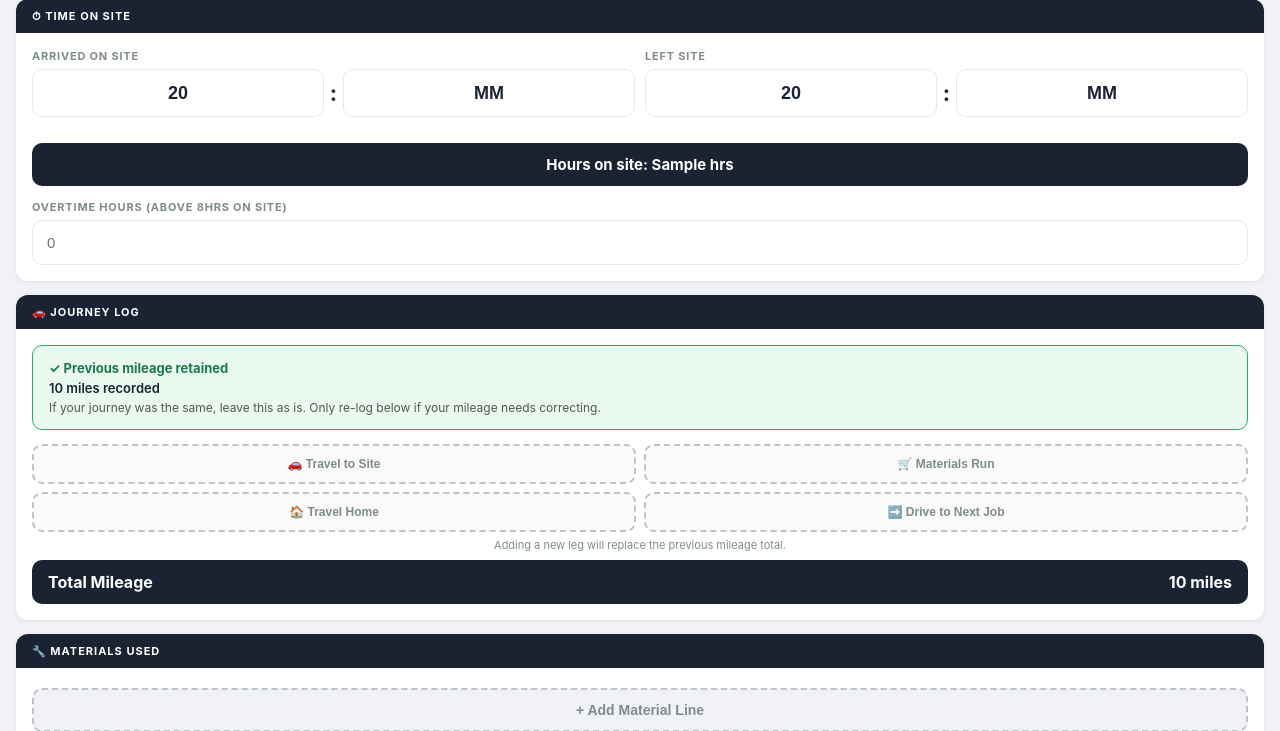
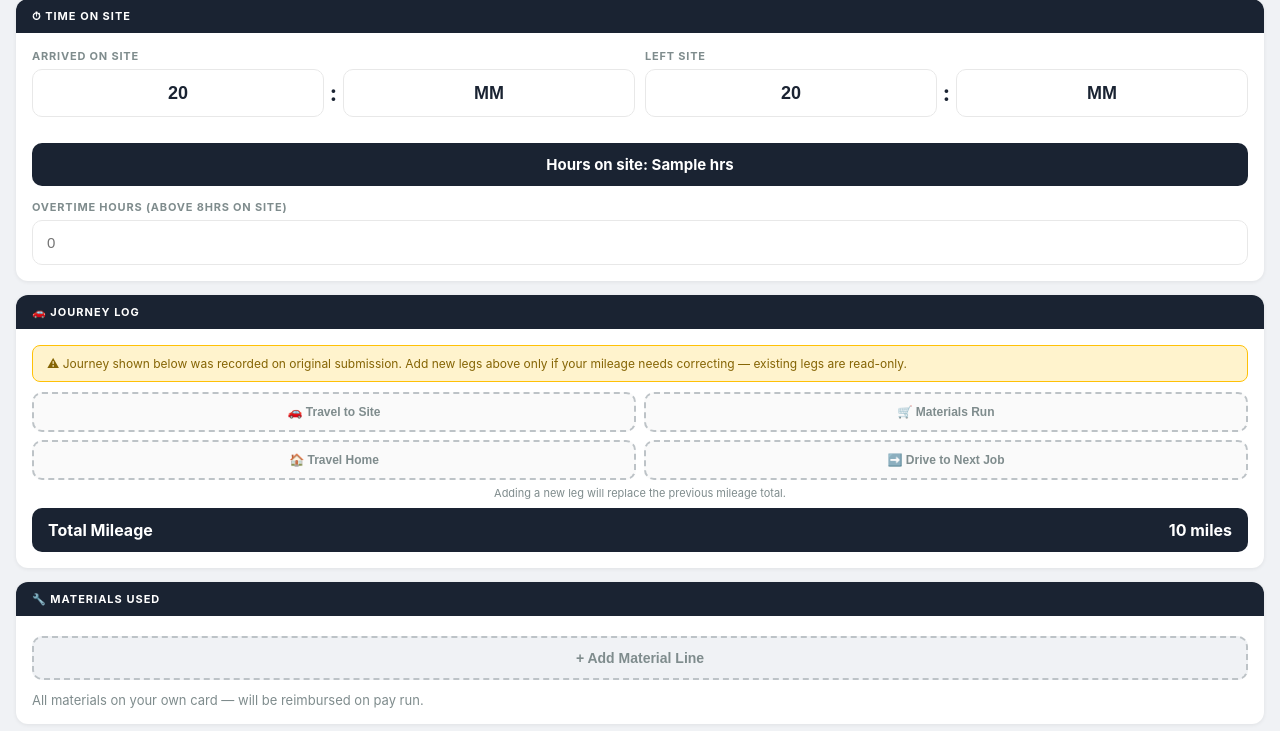
Before and after one commit to RedstonePDM/redstone-pdm-jobcard, a Flask app: template templates/job_card.html in a window 1280 px wide. Shown: the part 636-1367 px from the top of the page. Run offline with Flask 3, Linux system fonts and the light colour scheme; the template is opened without the code that fills it: most values are stand-ins (such as "Sample title", 1, 10 or a date in 2020); parts of the project's set-up code (start-up, migrations or seed data) failed here and were passed over; some libraries are stand-ins or nearby versions.

Commit message:
Update job_card.html

```diff
--- a/templates/job_card.html
+++ b/templates/job_card.html
@@ -471,10 +471,8 @@
     <div class="section-head">🚗 Journey Log</div>
     <div class="section-body">
       {% if edit_card and edit_card.mileage_miles %}
-      <div style="background:#eafaf1;border:1.5px solid #27ae60;border-radius:10px;padding:14px 16px;margin-bottom:14px;">
-        <div style="font-size:13px;font-weight:700;color:#1a7a4a;margin-bottom:4px;">✓ Previous mileage retained</div>
-        <div style="font-size:13px;color:#1a2332;font-weight:600;">{{ edit_card.mileage_miles }} miles recorded</div>
-        <div style="font-size:12px;color:#555;margin-top:4px;">If your journey was the same, leave this as is. Only re-log below if your mileage needs correcting.</div>
+      <div style="background:#fff3cd;border:1px solid #ffc107;border-radius:8px;padding:10px 14px;font-size:12px;color:#856404;margin-bottom:10px;">
+        ⚠ Journey shown below was recorded on original submission. Add new legs above only if your mileage needs correcting — existing legs are read-only.
       </div>
       {% else %}
       <div class="info-box">
@@ -1043,6 +1041,48 @@ window.addEventListener('DOMContentLoaded', function() {
   // Prefill parking
   const parks = window.PREFILL_PARKING || [];
   if (parks.length > 0) parks.forEach(p => addParking(p));
+
+  // Rebuild journey display from stored journey_json (no API needed — just show recorded miles)
+  if (IS_EDIT) {
+    try {
+      const storedJourney = JSON.parse(document.getElementById('journey_json').value || '[]');
+      if (storedJourney && storedJourney.length > 0) {
+        legs = storedJourney;
+        legCount = storedJourney.length;
+        const container = document.getElementById('journey_legs');
+        const typeLabels = { travel: '🚗 Travel to Site', materials: '🛒 Materials Run', home: '🏠 Travel Home', nextjob: '➡️ Drive to Next Job' };
+        const badgeClasses = { travel: 'badge-travel', materials: 'badge-materials', home: 'badge-home', nextjob: 'badge-travel' };
+        const legClasses = { travel: 'travel', materials: 'materials', home: 'home', nextjob: 'travel' };
+        storedJourney.forEach((leg, idx) => {
+          const id = idx + 1;
+          const type = leg.type || 'travel';
+          const miles = parseFloat(leg.miles || 0);
+          const cost = parseFloat(leg.cost || 0);
+          const div = document.createElement('div');
+          div.className = `journey-leg ${legClasses[type] || 'travel'}`;
+          div.id = `leg_${id}`;
+          div.innerHTML = `
+            <span class="leg-type-badge ${badgeClasses[type] || 'badge-travel'}">${typeLabels[type] || type}</span>
+            <div class="leg-row">
+              <div class="field"><label>From</label>
+                <input type="text" id="leg_from_${id}" value="${leg.from || ''}" readonly style="background:#f8f8f8"></div>
+              <div class="field"><label>To</label>
+                <input type="text" id="leg_to_${id}" value="${leg.to || ''}" readonly style="background:#f8f8f8"></div>
+            </div>
+            <div class="leg-miles" id="leg_miles_${id}">${miles > 0 ? (MILEAGE_RATE > 0 ? `${miles} miles — £${cost.toFixed(2)}` : `${miles} miles`) : 'No miles recorded'}</div>
+            ${type === 'nextjob' ? '<div style="font-size:11px;color:#e67e22;margin-top:4px;text-align:center;">⚠ These miles are NOT counted on this card</div>' : ''}
+          `;
+          container.appendChild(div);
+          if (type === 'travel') { const btn = document.getElementById('btn_travel'); if (btn) btn.style.display = 'none'; }
+        });
+        updateJourneyTotal();
+        // If journey had a home or nextjob leg, mark it closed
+        if (storedJourney.some(l => l.type === 'home' || l.type === 'nextjob')) {
+          closeJourney();
+        }
+      }
+    } catch(e) { console.log('Could not restore journey:', e); }
+  }
   // Restore hours display if times already set
   const sh = document.getElementById('start_hour').value;
   const sm = document.getElementById('start_min').value;
```
